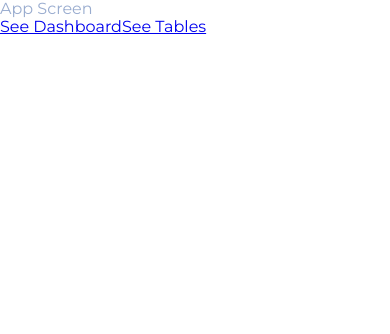
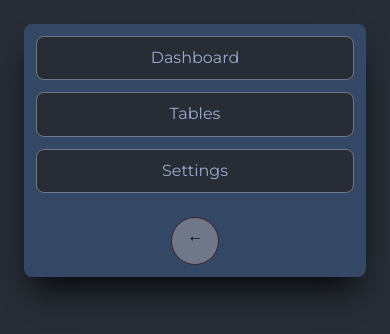
Before and after one commit to bunnv2/restaurant-manager, a React (Create React App) app in the folder client/: page /app in a window 390 px wide. Shown: the top 334 px of the page. Built offline with nearby package versions, Linux system fonts and the light colour scheme.

Commit message:
feat: add app sidebar (mobile only) and settings screen setup

```diff
--- a/client/src/screens/AppScreen/AppScreen.tsx
+++ b/client/src/screens/AppScreen/AppScreen.tsx
@@ -1,14 +1,35 @@
 import { Outlet, Link } from "react-router-dom"
 
-import './styles.scss'
+import { Button } from "components"
+
+import "./styles.scss"
 
 const AppScreen = () => {
   return (
-    <div>
-      <div>App Screen</div>
-      <Link to="dashboard">See Dashboard</Link>
-      <Link to="tables">See Tables</Link>
-      <Outlet />
+    <div className="app">
+      <div className="app__container">
+        <div className="app__sidebar">
+          <div className="app__links">
+            <Link className="app__link" to="dashboard">
+              Dashboard
+            </Link>
+            <Link className="app__link" to="tables">
+              Tables
+            </Link>
+            <Link className="app__link" to="settings">
+              Settings
+            </Link>
+          </div>
+          <Button
+            type="button"
+            // onClick={logOut}
+            withIcon
+            rounded
+            style={{ rotate: "180deg" }}
+          ></Button>
+        </div>
+        <Outlet />
+      </div>
     </div>
   )
 }
--- a/client/src/screens/AppScreen/styles.scss
+++ b/client/src/screens/AppScreen/styles.scss
@@ -0,0 +1,48 @@
+@import "styles/index.scss";
+
+.app {
+  background-color: $color-body;
+  height: 100vh;
+  width: 100vw;
+  padding: $m-lg;
+
+  &__container {
+    display: flex;
+    flex-direction: column;
+    gap: $m-base;
+  }
+
+  &__sidebar {
+    padding: $m-base;
+    background-color: $color-dark;
+    box-shadow: $color-black 0px 20px 30px -10px;
+    border-radius: $rounded-base;
+    display: flex;
+    justify-content: space-evenly;
+    align-items: center;
+    flex-direction: column;
+    gap: $m-lg;
+  }
+
+  &__links {
+    display: flex;
+    flex-direction: column;
+    gap: $m-base;
+    width: 100%;
+  }
+
+  &__link {
+    background-color: $color-body;
+    color: $color-text;
+    border: 1px solid $color-secondary;
+    border-radius: $rounded-base;
+    padding: $m-base $m-base;
+    outline: none;
+    text-decoration: none;
+    text-align: center;
+
+    &:hover {
+      background-color: rgba($color-body, 0.8);
+    }
+  }
+}
--- /dev/null
+++ b/client/src/screens/SettingsScreen/SettingsScreen.tsx
@@ -0,0 +1,11 @@
+import './styles.scss'
+
+const SettingsScreen = () => {
+  return (
+    <div className='settings'>
+      Settings
+    </div>
+  )
+}
+
+export default SettingsScreen
--- /dev/null
+++ b/client/src/screens/SettingsScreen/styles.scss
@@ -0,0 +1,11 @@
+@import "styles/index.scss";
+
+.settings {
+  padding: $m-base;
+  background-color: $color-dark;
+  box-shadow: $color-black 0px 20px 30px -10px;
+  border-radius: $rounded-base;
+  display: flex;
+  justify-content: center;
+  align-items: center;
+}
--- a/client/src/screens/index.tsx
+++ b/client/src/screens/index.tsx
@@ -2,3 +2,4 @@ export { default as AuthScreen } from "./AuthScreen/AuthScreen"
 export { default as AppScreen } from "./AppScreen/AppScreen"
 export { default as DashboardScreen } from "./DashboardScreen/DashboardScreen"
 export { default as TablesScreen } from "./TablesScreen/TablesScreen"
+export { default as SettingsScreen } from "./SettingsScreen/SettingsScreen"
```
Also changed, not shown: client/src/index.tsx (+11 -1 lines).
